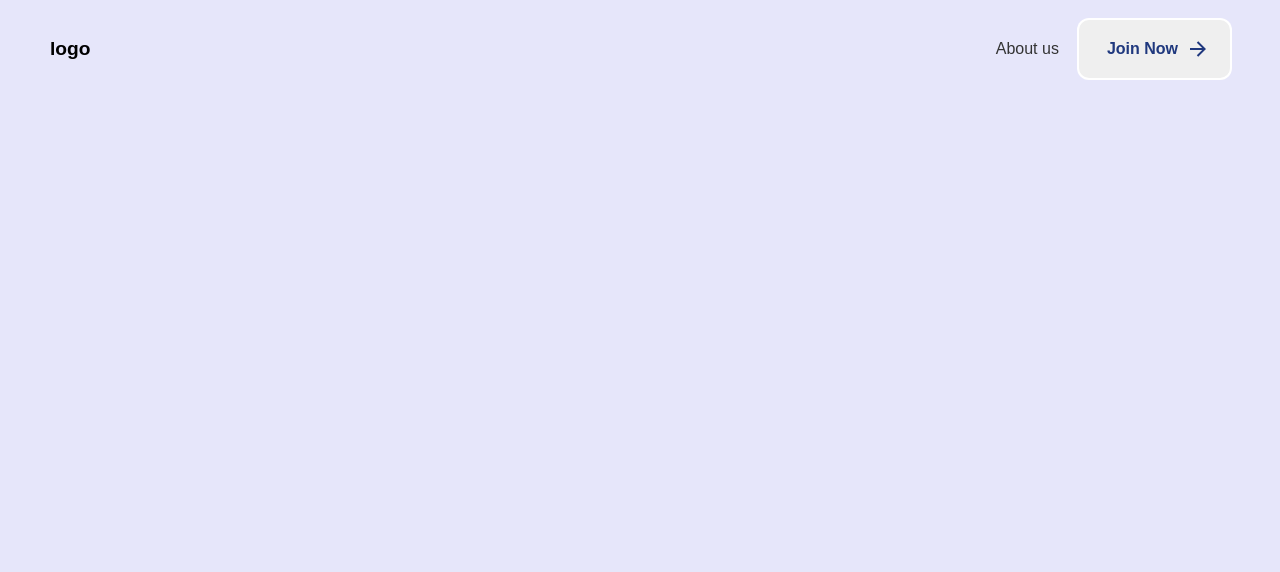
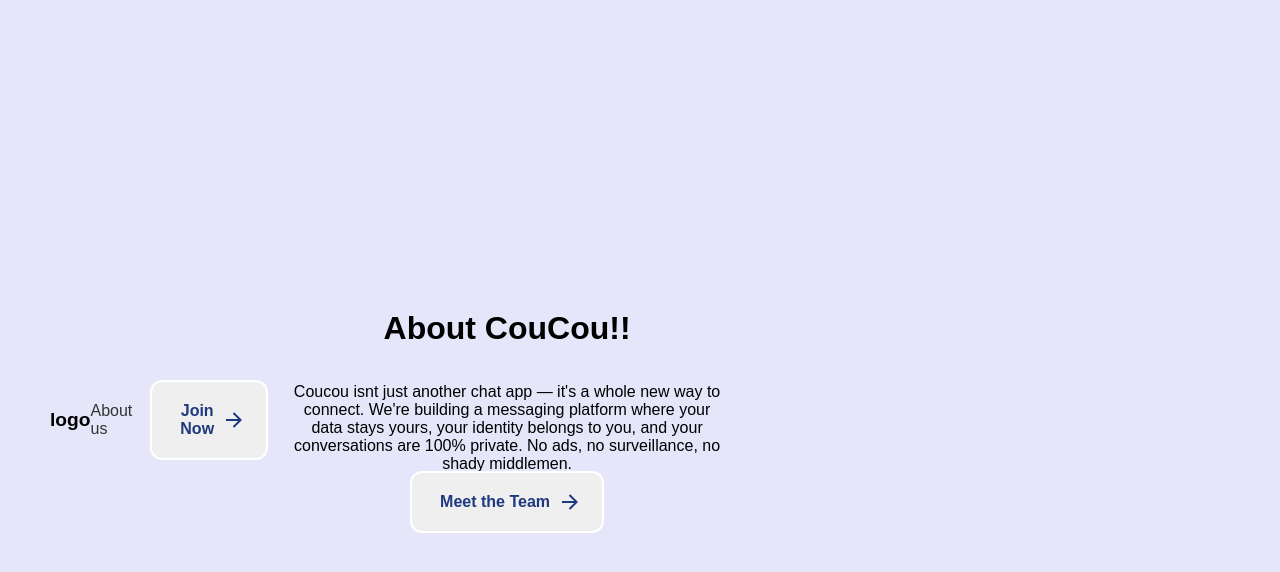
Before and after one commit to ayush44903/Coucou, a plain HTML site: page abouts us.html in a window 1280 px wide. Drawn offline with Linux system fonts and the light colour scheme.

Commit message:
Trial about us

```diff
--- a/abouts us.css
+++ b/abouts us.css
@@ -116,7 +116,7 @@ body{
 
   .animated-button:active {
     scale: 0.95;
-    box-shadow: 0 0 0 4px greenyellow;
+    box-shadow: 0 0 0 4px #aee2ff;
   }
 
   .animated-button:hover .circle {
@@ -124,3 +124,14 @@ body{
     height: 220px;
     opacity: 1;
   }
+  .text-container{
+    display:flex;
+    flex-direction:column;
+    justify-content:center;
+    align-items:center;
+    text-align:center;
+    padding:20px;
+    width:50%;
+    height:100vh;
+
+  }
--- a/abouts us.html
+++ b/abouts us.html
@@ -29,7 +29,34 @@
 
 
         </nav>
+<main-class="main-content">
+  <div class="text-container">
+    <h1>About CouCou!!</h1><br><br>
+    <p>Coucou isnt just another chat app — it's a
+      whole new way to connect.
+      We're building a messaging platform where
+      your data stays yours, your identity belongs
+      to you, and your conversations are 100%
+      private. No ads, no surveillance, no shady
+      middlemen.</p>
+      <!-- From Uiverse.io by gharsh11032000 -->
+<button class="animated-button">
+  <svg viewBox="0 0 24 24" class="arr-2" xmlns="http://www.w3.org/2000/svg">
+    <path
+      d="M16.1716 10.9999L10.8076 5.63589L12.2218 4.22168L20 11.9999L12.2218 19.778L10.8076 18.3638L16.1716 12.9999H4V10.9999H16.1716Z"
+    ></path>
+  </svg>
+  <span class="text">Meet the Team</span>
+  <span class="circle"></span>
+  <svg viewBox="0 0 24 24" class="arr-1" xmlns="http://www.w3.org/2000/svg">
+    <path
+      d="M16.1716 10.9999L10.8076 5.63589L12.2218 4.22168L20 11.9999L12.2218 19.778L10.8076 18.3638L16.1716 12.9999H4V10.9999H16.1716Z"
+    ></path>
+  </svg>
+</button>
 
+
+</main-class>
     </header>
 
 
--- a/home.css
+++ b/home.css
@@ -132,20 +132,24 @@ body{
     align-items: center;
 padding: 60px 50px;
 }
-.text-content h1{
+.text-container{
+    max-width: 600px;
+    margin-left: 50px;
+}
+.text-container h1{
     font-size:3.6 rem;
     margin-bottom:120px;
-    margin-top:-300px;
+    /* margin-top:px; */
     font-family: 'Franklin Gothic Medium', 'Arial Narrow', Arial, sans-serif;
 }
-.text-content p{
+.text-container p{
     font-size:1.2 rem;
     margin-bottom:50px ;
-    margin-top: 40px;
+    margin-top:px;
 }
 .buttons{
     display: flex;
-    gap:20px;
+    gap:40px;
     margin-top: 50px;
 
 }
```
Also changed, not shown: home.html (+1 -1 lines).
